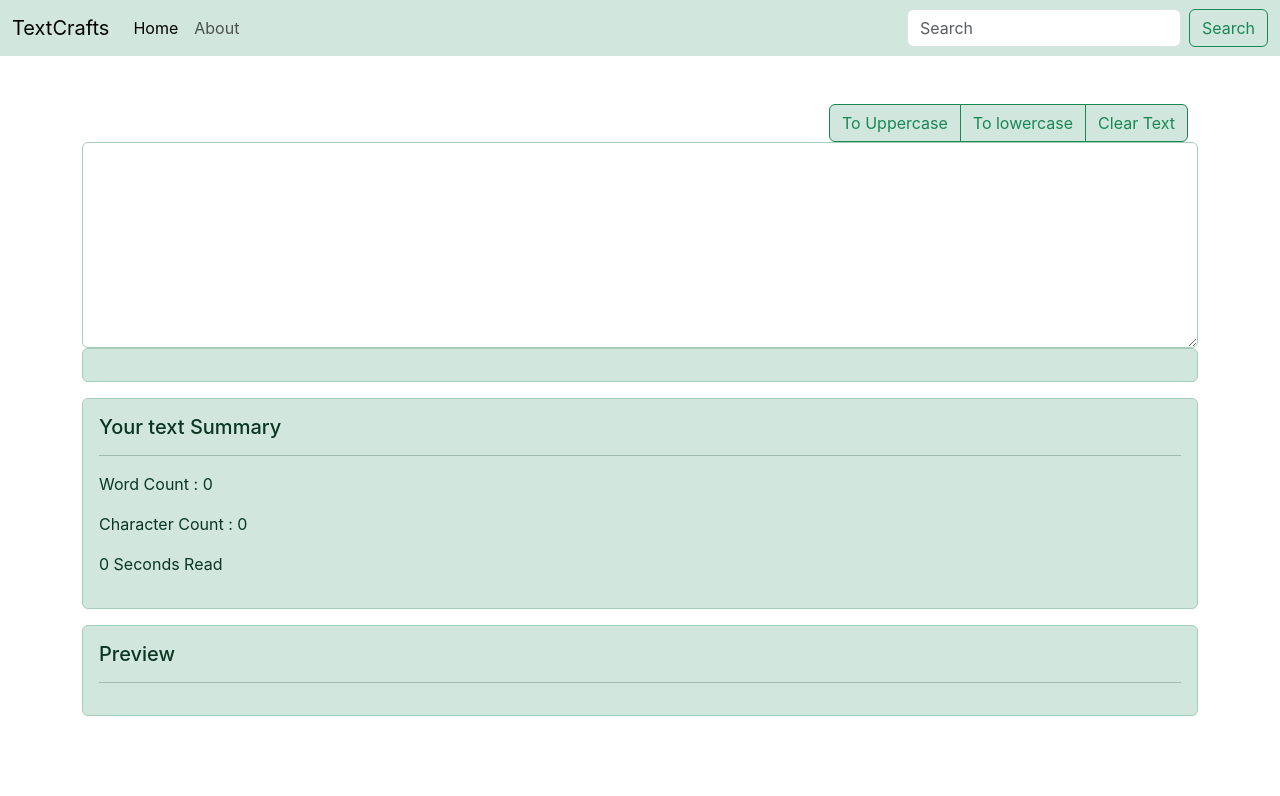
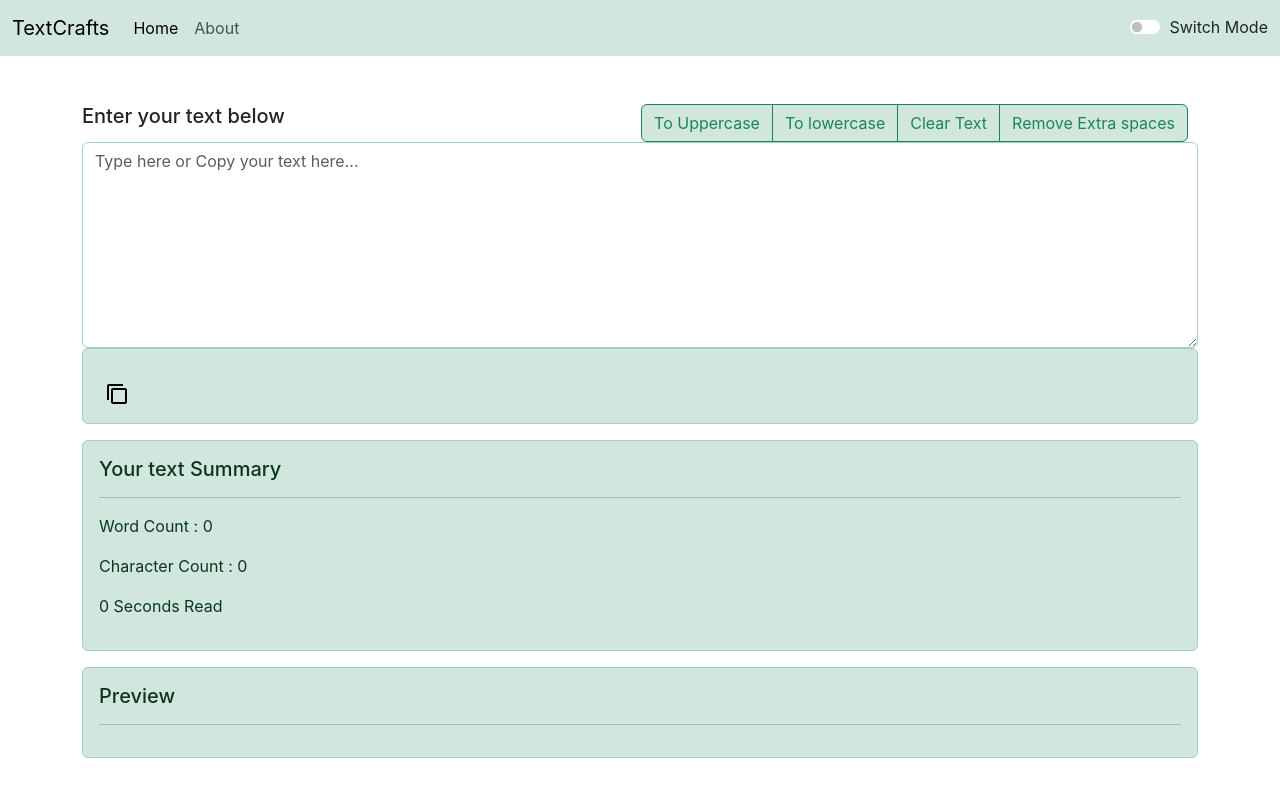
Before and after one commit to Matvibhor24/TextCrafts, a React (Create React App) app: page / in a window 1280 px wide. Both pictures are taken after a click on the button "To Uppercase". Shown: the top 796 px of the page. Built offline with nearby package versions, Linux system fonts and the light colour scheme.

Commit message:
changes :-
1.copy to clipboard (icon-button) option in displayBox

2.Remove Extra Spaces function

3.Discrete word counter

```diff
--- a/public/index.html
+++ b/public/index.html
@@ -27,7 +27,7 @@
     <title>React App</title>
     <link href="https://cdn.jsdelivr.net/npm/bootstrap@5.3.2/dist/css/bootstrap.min.css" rel="stylesheet" integrity="sha384-T3c6CoIi6uLrA9TneNEoa7RxnatzjcDSCmG1MXxSR1GAsXEV/Dwwykc2MPK8M2HN" crossorigin="anonymous">
   </head>
-  <body>
+  <body >
     <div id="root"></div>
     <script src="https://cdn.jsdelivr.net/npm/bootstrap@5.3.2/dist/js/bootstrap.bundle.min.js" integrity="sha384-C6RzsynM9kWDrMNeT87bh95OGNyZPhcTNXj1NW7RuBCsyN/o0jlpcV8Qyq46cDfL" crossorigin="anonymous"></script>
     <!--
--- a/src/components/Navbar.js
+++ b/src/components/Navbar.js
@@ -17,10 +17,14 @@ export default function Navbar(props){
                 <a className="nav-link" href="/">About</a>
               </li>
             </ul>
-            <form className="d-flex" role="search">
+            {/* <form className="d-flex" role="search">
               <input className="form-control me-2" type="search" placeholder="Search" aria-label="Search"/>
               <button className="btn btn-outline-success" type="submit">Search</button>
-            </form>
+            </form> */}
+            <div className="form-check form-switch">
+            <input className="form-check-input" type="checkbox" role="switch" id="flexSwitchCheckDefault"/>
+            <label className="form-check-label" htmlFor="flexSwitchCheckDefault">Switch Mode</label>
+          </div>
           </div>
         </div>
       </nav>
--- a/src/components/HoverAnimation.css
+++ b/src/components/TextForm.css
@@ -7,11 +7,19 @@
     justify-content: space-between;
     /* align-items: center; */
   }
+  .display-box {
+    display: flex;
+    justify-content: space-between;
+    /* align-items: center; */
+  }
   .btn-group {
     display: flex;
     margin-right: 10px;
   }
-
+  .image-button{
+    display: flex;
+    margin-right: 10px;
+  }
 .button-container {
     position: relative;
     height:60%;
--- a/src/components/TextForm.js
+++ b/src/components/TextForm.js
@@ -1,6 +1,7 @@
 import React,{useState} from "react";
 // import up_animation from './up_animation.gif'
-import './HoverAnimation.css'
+import './TextForm.css'
+import icon from './copy_icon.png';
 
 export default function TextForm(props){
     const[text,setText] = useState("");
@@ -9,6 +10,8 @@ export default function TextForm(props){
 
     const onChangeHandler=(event)=>{
         setText(event.target.value);
+        setDisplayBoxVisible(false);
+        // setText1("");
     }
     const onUpClick=()=>{
         setDisplayBoxVisible(true);
@@ -24,29 +27,43 @@ export default function TextForm(props){
         setText("");
         setText1("");
     }
-
+    const onCopyHandler=()=>{
+        // document.getElementById("display-box").select();
+        navigator.clipboard.writeText(displayText);
+        alert("copied to clipboard!");
+    }
+    const onRemoveSpaceHandler=()=>{
+        setDisplayBoxVisible(true);
+        let newText = text.split(" ");
+        setText1(newText.join(" "));
+    }
     // let readTime = text.split(" ").length * 0.008;
     return (
         <>
 
         <div className="heading-tab">
-            <h5 className="text-white" align="left">{props.heading}</h5>
+            <h5 align="left">{props.heading}</h5>
             <div className="btn-group" align="right" role="group" aria-label="Basic example" >
                 <button type="button" className="btn btn-outline-success bg-success-subtle" onClick={onUpClick} >To Uppercase</button>
                 <button type="button" className="btn btn-outline-success bg-success-subtle" onClick={onLoClick}>To lowercase</button>
                 <button type="button" className="btn btn-outline-success bg-success-subtle" onClick={onClearHandler}>Clear Text</button>
+                {/* <button type="button" className="btn btn-outline-success bg-success-subtle" onClick={onCopyHandler}>Copy Text</button> */}
+                <button type="button" className="btn btn-outline-success bg-success-subtle" onClick={onRemoveSpaceHandler}>Remove Extra spaces</button>
             </div>
         </div>
 
         <div className="mb-5">
-            <textarea className="form-control border-success-subtle" value={text} onChange={onChangeHandler} id="exampleFormControlTextarea1" rows="8"> </textarea>
-            <div className={`alert alert-success ${displayBoxVisible ? 'd-block' : 'd-none'}`} role="alert" align="left">
-                {displayText}
+            <textarea className="form-control border-success-subtle" value={text} onChange={onChangeHandler} id="exampleFormControlTextarea1" placeholder="Type here or Copy your text here..." rows="8"> </textarea>
+            <div className={`display-box alert alert-success ${displayBoxVisible ? 'd-block' : 'd-none'}`} role="alert" align="left">
+                <p>{displayText}</p>
+                <button className="image-button" align="right" onClick={onCopyHandler} style={{border:"none",background:"transparent",cursor: "pointer"}}>
+                    <img src={icon} alt="hii" align="right"/>
+                </button>
             </div>
             <div className="alert alert-success" role="alert" align="left">
                 <h5>Your text Summary</h5>
                 <hr/>
-                <p>Word Count : {text==="" ? 0 : text.split(" ").length}</p>
+                <p>Word Count : {text==="" ? 0 : text.split(/[ ]+/).join(" ").split(" ").length}</p>
                 <p>Character Count : {text.length}</p>
                 <p>{text.split(" ").length*0.008 < 1 ? text==="" ? 0+` Seconds Read` : text.split(" ").length*0.48+` Seconds Read`: text.split(" ").length*0.008+` Minutes Read`}</p>
             </div>
```
Also changed, not shown: src/components/copy_icon.png (added).
